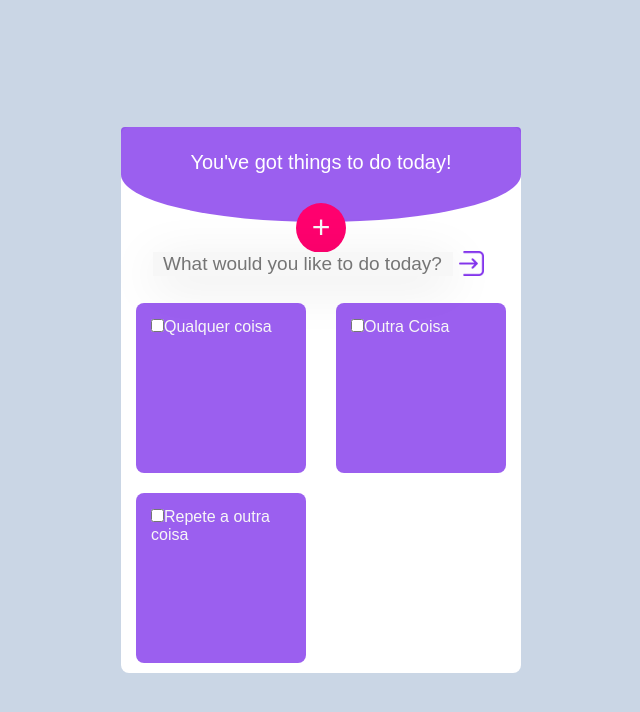
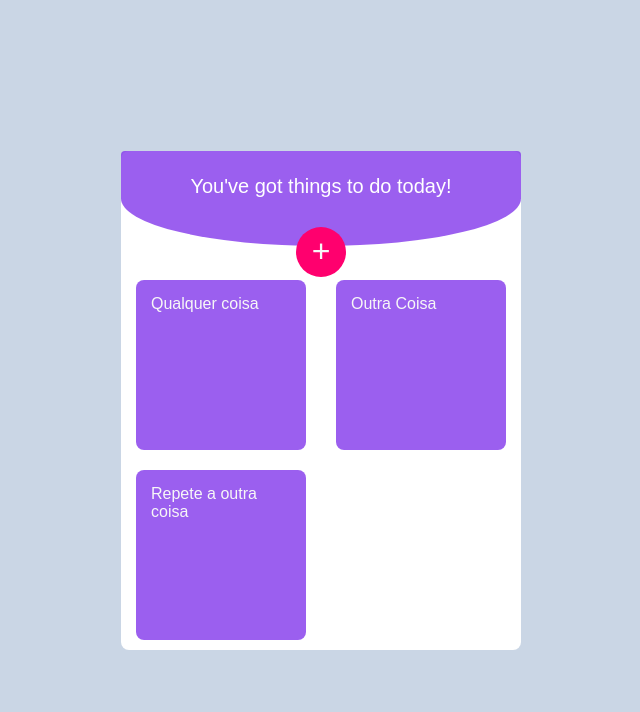
Before and after one commit to flaviobag/todolisst-react, a React (Create React App) app: page / in a window 1280 px wide. Shown: the top 712 px of the page, without its empty margins (319-959 px from the left). Built offline with nearby package versions, Linux system fonts and the light colour scheme.

Commit message:
adiciona abrir e fechar do form

```diff
--- a/src/App.js
+++ b/src/App.js
@@ -11,16 +11,21 @@ function App() {
     {id: 2, title: "Outra Coisa"},
     {id: 3, title: "Repete a outra coisa"}
   ])
+  const [open, setOpen] = React.useState(false)
 
   const addNewCard = (item) => {
     setCards([...cards, item])
   }
+
+
   return (
     <div className="container">
       <div className="main-card">
-        <Header/>
+        <Header setOpen={setOpen} open={open} />
         <main>
-          <Form addNewCard={addNewCard}/>
+          {
+            open && <Form addNewCard={addNewCard}/>
+          }
           <List cards={cards}/>
         </main>
       </div>
--- a/src/components/Button/Button.js
+++ b/src/components/Button/Button.js
@@ -2,7 +2,7 @@ import React from "react";
 import './Button.css';
 
 const Button = (props) => (
-    <button data-button type={props.type} className="button" aria-label="Adicionar">{props.children}
+    <button onClick={props.onClick} type={props.type} className="button" aria-label="Adicionar">{props.children}
     </button>
 )
 
--- a/src/components/Card/Card.css
+++ b/src/components/Card/Card.css
@@ -23,6 +23,9 @@
 .card__label {
     cursor: pointer;
 }
+.checkbox {
+    display: none;
+}
 
 .checkbox:checked + .card__label {
     text-decoration: line-through;
--- a/src/components/Card/Card.js
+++ b/src/components/Card/Card.js
@@ -6,7 +6,7 @@ import DeleteImage from "../../icons/delete.png"
 const Card = ({id, title}) => (
     <li data-card={id} className="card">
         <input className="checkbox" type="checkbox" id={`item-${id}`}/>
-        <label for={`item-${id}`} className="card__label">{title}</label>
+        <label htmlFor={`item-${id}`} className="card__label">{title}</label>
         <button type="button" className="button-del">
             <img className="button-del__image" src={DeleteImage} alt="deletar"/>
         </button>
--- a/src/components/Field/Field.js
+++ b/src/components/Field/Field.js
@@ -6,7 +6,7 @@ import LoginImage from "../../icons/login.png"
 const Field = ({title, setTitle}) => (
     <div className="field">
         <input value={title} onChange={(e) => setTitle(e.target.value)} type="text" className="field__input" placeholder="What would you like to do today?" aria-label="What would you like to do today?"/>
-        <button class="field__button"><img className="field__image" src={LoginImage} alt="submit"/></button>
+        <button className="field__button"><img className="field__image" src={LoginImage} alt="submit"/></button>
     </div>
 )
 
--- a/src/components/Header/Header.css
+++ b/src/components/Header/Header.css
@@ -7,6 +7,7 @@
     position: relative;
     text-align: center;
     text-decoration: none;
+    margin-bottom: 1.5rem;
 }
 
 .header__title {
--- a/src/components/Header/Header.js
+++ b/src/components/Header/Header.js
@@ -2,12 +2,12 @@ import React from "react";
 import './Header.css';
 import Button from "../Button/Button";
 
-const Header = () => (
+const Header = ({open,setOpen}) => (
     <header className="header">
         <h1 data-title className="header__title">
         </h1>
         <h2 className="header__subtitle"><span data-greeting></span>You've got <span data-counter></span> things to do today!</h2>
-        <Button type="button">+</Button>
+        <Button type="button" onClick={() => setOpen(!open)}>+</Button>
     </header>
 )
 export default Header
--- a/src/components/List/List.js
+++ b/src/components/List/List.js
@@ -8,7 +8,7 @@ const List = ({cards}) => {
     return(
     <ul className="cards">
         {
-            cards.map((card) => (<Card id={card.id} title={card.title}/>))
+            cards.map((card, index) => (<Card key={index} id={card.id} title={card.title}/>))
         }
     </ul>
 )}
```
